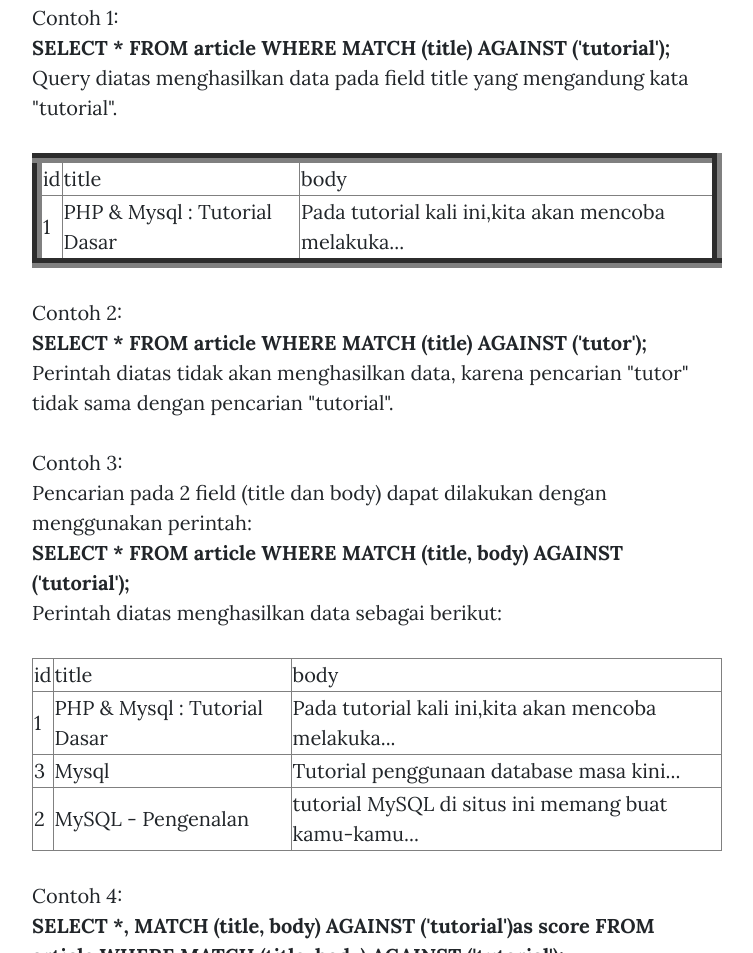
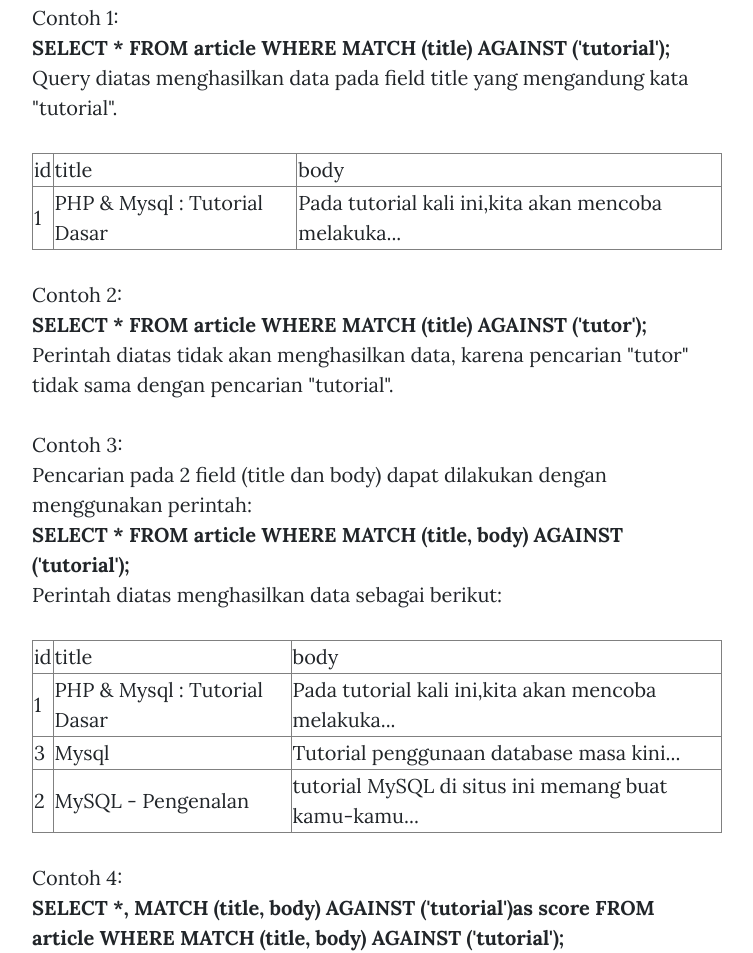
Before and after one commit to L200170014/L200170014.github.io, a website: page database/full-text.html in a window 1280 px wide. Shown: the part 2168-3121 px from the top of the page, without its empty margins (283-1036 px from the left). Drawn offline with nearby package versions, Linux system fonts and the light colour scheme.

Commit message:
Update full-text.html

```diff
--- a/database/full-text.html
+++ b/database/full-text.html
@@ -115,7 +115,7 @@ Karakteristik dasar yang penting dari Full-Text Search adalah:
 		<p>Contoh 1:<br>
 		<b>SELECT * FROM article WHERE MATCH (title) AGAINST ('tutorial');</b><br>
 		Query diatas menghasilkan data pada field title yang mengandung kata "tutorial".<br>
-		<table border="10">
+		<table border="1">
 			<tr>
 				<td>id</td>
 				<td>title</td>
```
